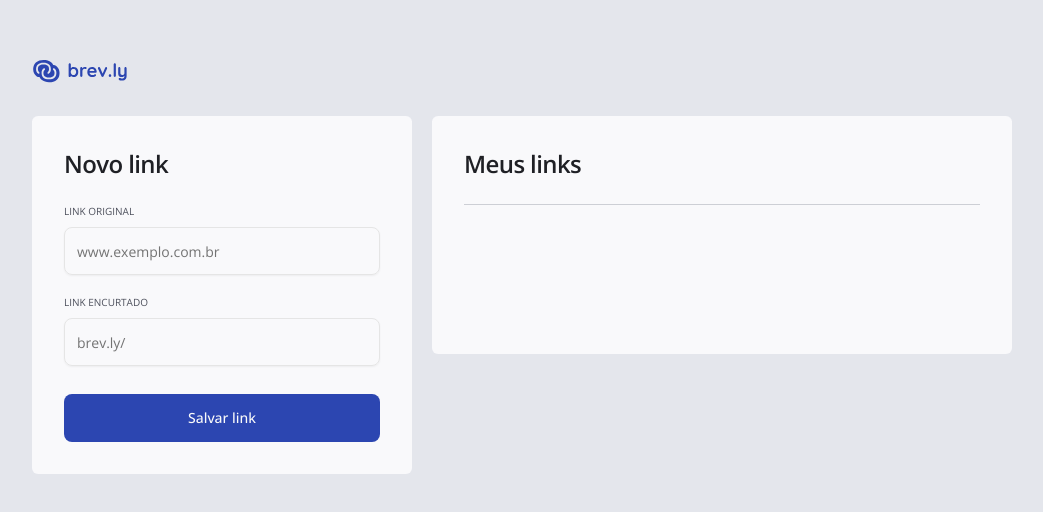
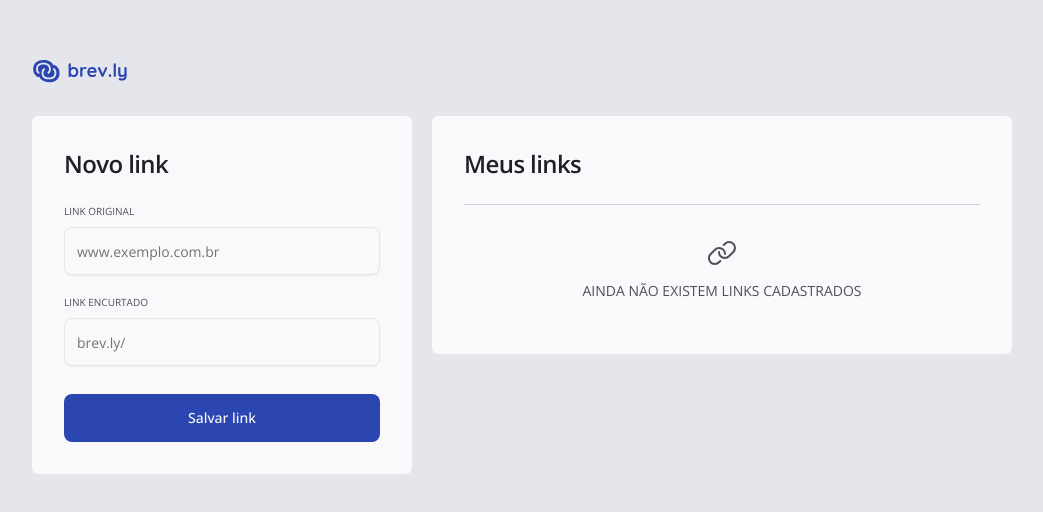
Before and after one commit to thiagowilliam/Brev.ly, a React (Vite) app in the folder web/: page / in a window 1280 px wide. Shown: the part 134-646 px from the top of the page, without its empty margins (116-1159 px from the left). Built offline with nearby package versions, Linux system fonts and the light colour scheme.

Commit message:
feat: create a empty component

```diff
--- a/web/package.json
+++ b/web/package.json
@@ -10,6 +10,7 @@
     "preview": "vite preview"
   },
   "dependencies": {
+    "@phosphor-icons/react": "^2.1.10",
     "class-variance-authority": "^0.7.1",
     "clsx": "^2.1.1",
     "lucide-react": "^0.576.0",
--- /dev/null
+++ b/web/src/components/Empty/index.tsx
@@ -0,0 +1,12 @@
+import { LinkIcon } from '@phosphor-icons/react';
+
+export function Empty() {
+  return (
+    <div className=" w-full flex flex-col items-center justify-center gap-3 p-4 mt-4">
+      <LinkIcon size={32} color="var(--color-gray-500)" />
+      <p className="text-gray-500 text-sm uppercase font-light">
+        Ainda não existem links cadastrados
+      </p>
+    </div>
+  );
+}
--- a/web/src/components/MyLinks/index.tsx
+++ b/web/src/components/MyLinks/index.tsx
@@ -1,10 +1,13 @@
+import { Empty } from '../Empty';
 import { TypographyH1 } from '../ui/typographyH1';
 
 export function MyLinks() {
   return (
     <div className="w-145 min-h-58.5 bg-gray-100 rounded-sm p-8">
       <TypographyH1>Meus links</TypographyH1>
-      <div className="w-full min-h-29.5 border-t border-gray-300 mt-6"></div>
+      <div className="w-full min-h-29.5 border-t border-gray-300 mt-6">
+        <Empty />
+      </div>
     </div>
   );
 }
```
Also changed, not shown: 1 other file (tests, documents, lock files or other folders).
